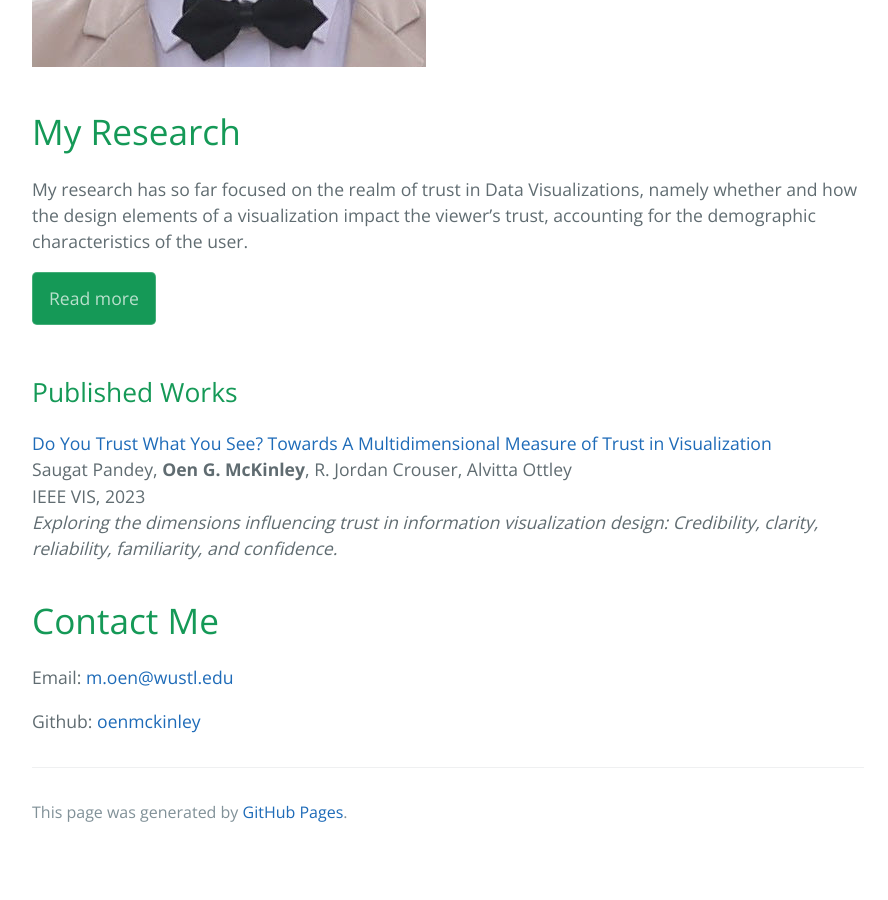
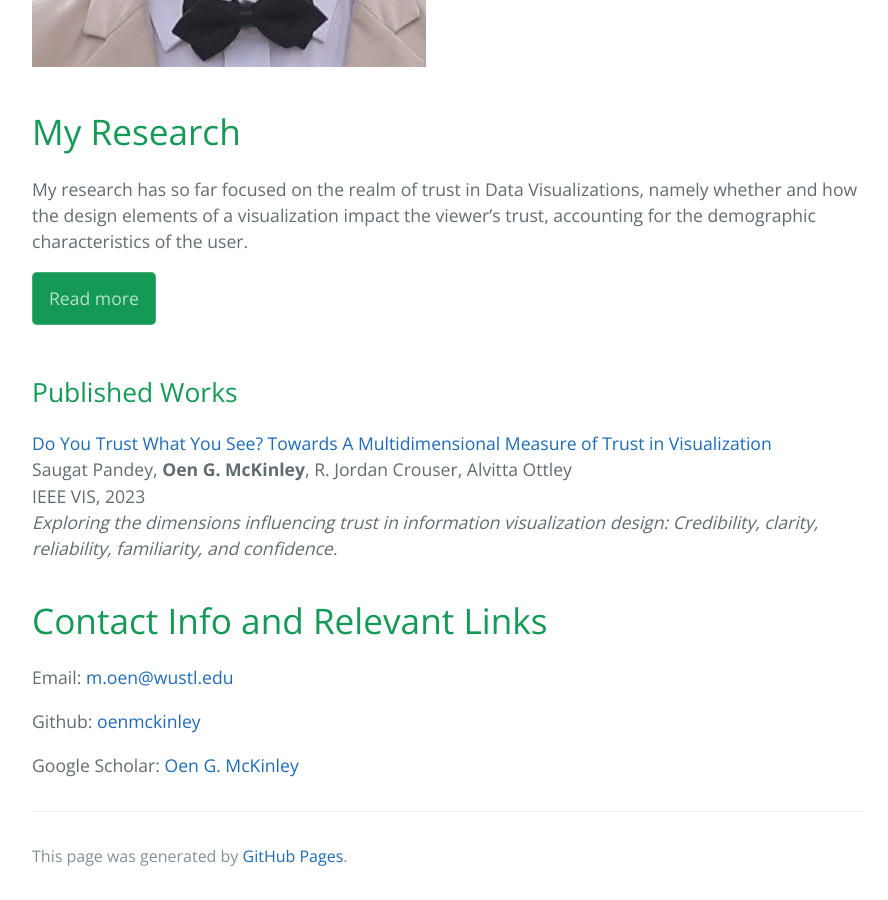
Before and after one commit to oenmckinley/oenmckinley.github.io, a Jekyll site: the page built from index.md, in a window 1280 px wide and 900 px high, scrolled down 1098 px. Shown: the whole window, without its empty margins (192-1080 px from the left). Built offline with Jekyll 4.4.1, drawn with Linux system fonts in a browser that asks for light colours; our own code applies the rules of GitHub Pages for plain Markdown files; before the commit the page ends 1954 px from its top, so only the background shows below that.

Commit message:
Add Google Scholar

```diff
--- a/index.md
+++ b/index.md
@@ -24,8 +24,10 @@ Saugat Pandey, **Oen G. McKinley**, R. Jordan Crouser, Alvitta Ottley\
 IEEE VIS, 2023\
 _Exploring the dimensions influencing trust in information visualization design: Credibility, clarity, reliability, familiarity, and confidence._
 
-# Contact Me
+# Contact Info and Relevant Links
 
 Email: [m.oen@wustl.edu](mailto:m.oen@wustl.edu)
 
 Github: [oenmckinley](https://github.com/oenmckinley)
+
+Google Scholar: [Oen G. McKinley](https://scholar.google.com/citations?hl=en&user=l_B0DdgAAAAJ)
```
Also changed, not shown: about.md (+3 -1 lines).
